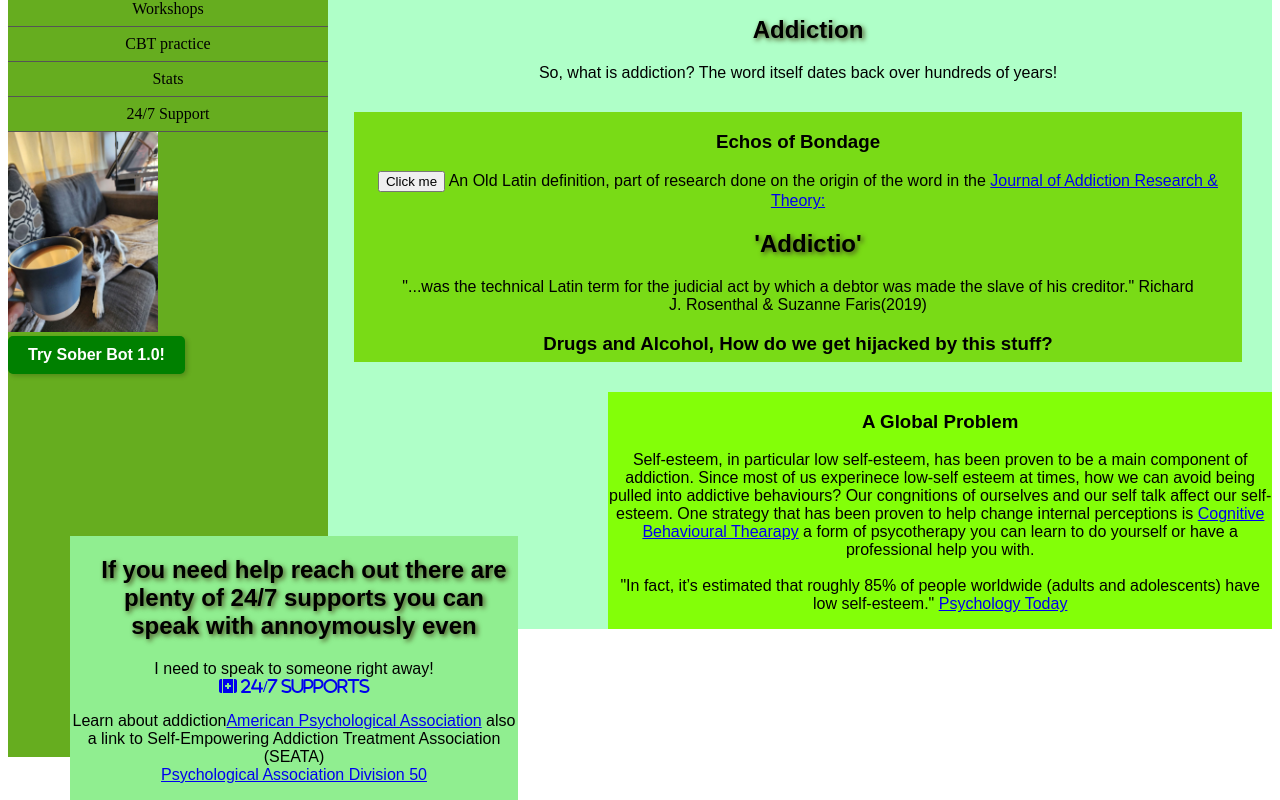
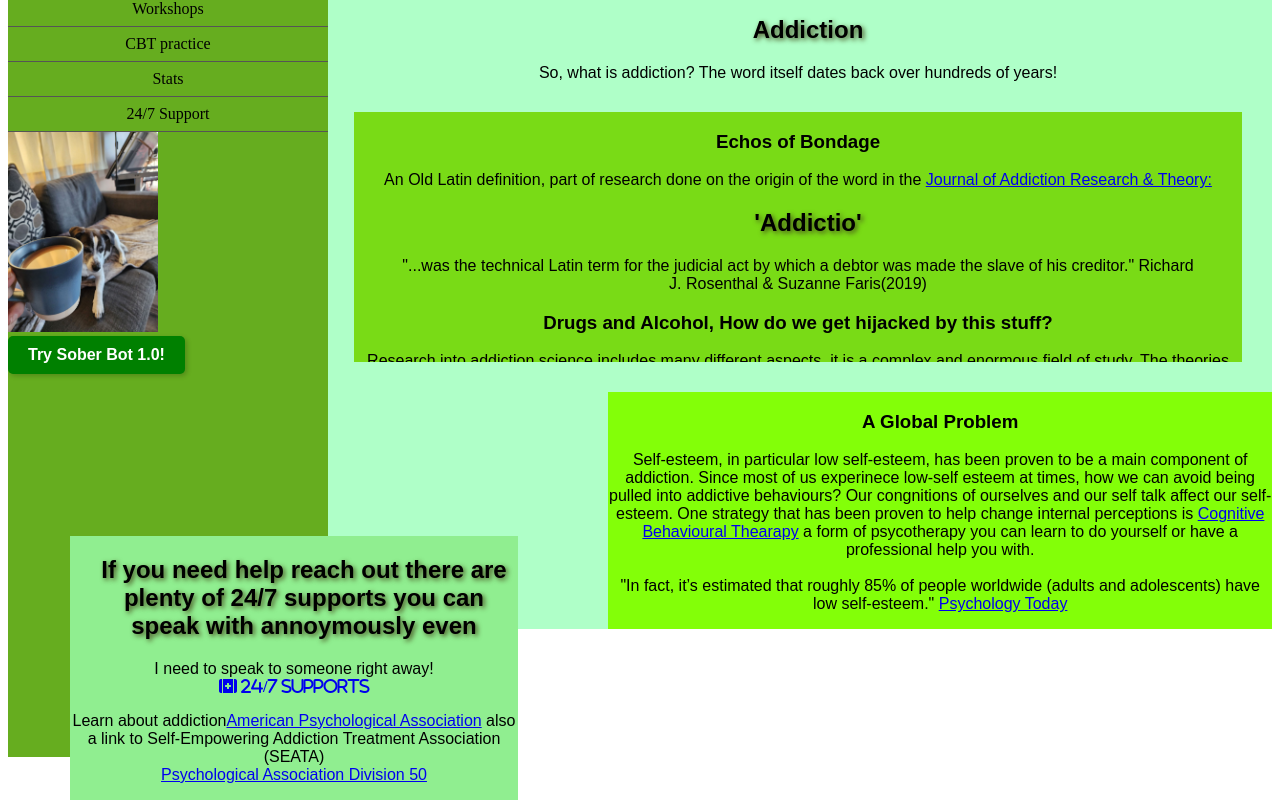
Before and after one commit to ModifyMe1/Roots-of-addiction, a website: page src/index.html in a window 1280 px wide. Shown: the part 64-864 px from the top of the page. Drawn offline with nearby package versions, Linux system fonts and the light colour scheme.

Commit message:
Update index.html

```diff
--- a/src/index.html
+++ b/src/index.html
@@ -63,7 +63,7 @@
 
 			<div class="echos">
 		      <h3>Echos of Bondage</h3>
-		        <p><button>Click me</button>
+
                    An Old Latin definition, part of research done on the origin of the word
 		           in the <a href="https://www.tandfonline.com/doi/full/10.1080/16066359.2018.1543412">
 			       Journal of Addiction Research & Theory:</a>
```
